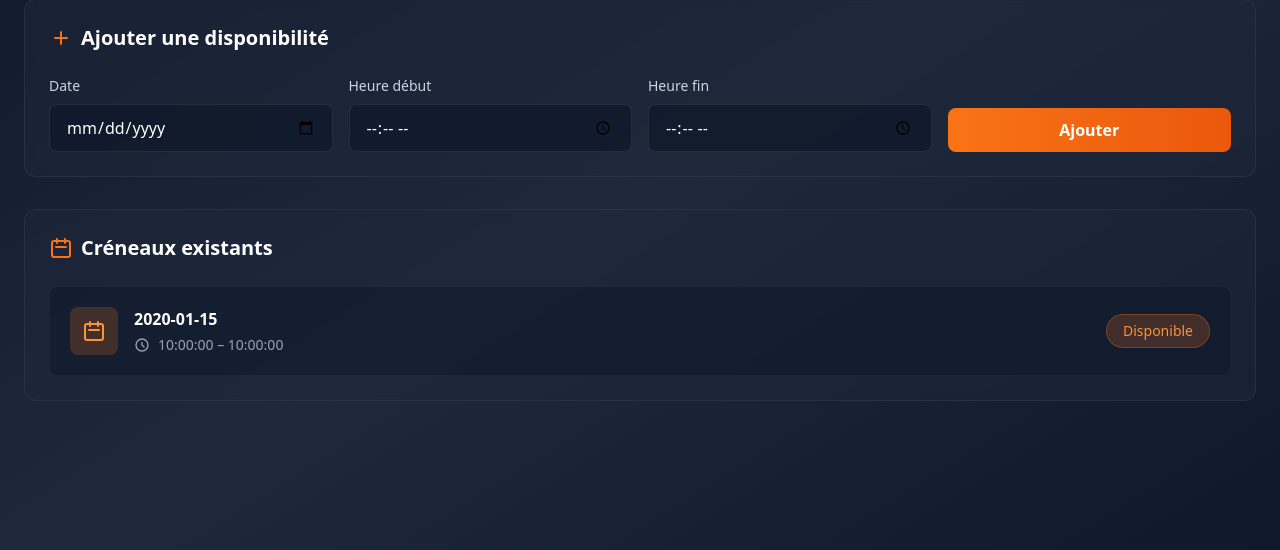
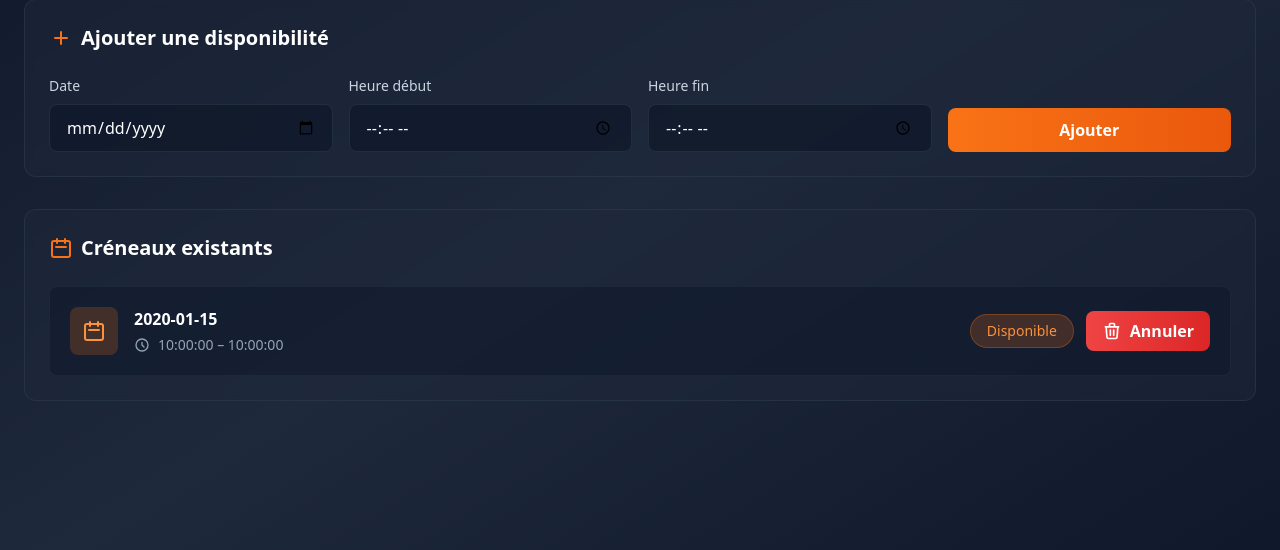
Before and after one commit to YounessAitJamaa/CoachPro, a PHP site: page /coach/disponibilites.php in a window 1280 px wide. Shown: the part 210-760 px from the top of the page. Run offline with PHP 8.4, Linux system fonts and the light colour scheme; the visitor is signed in with stand-in values (Sample User, id 1); tables that the repository leaves empty hold one stand-in row (values such as "Sample post"); some libraries are stand-ins or nearby versions.

Commit message:
Add logic for delete dispo

```diff
--- a/coach/disponibilites.php
+++ b/coach/disponibilites.php
@@ -147,7 +147,7 @@
             <div class="space-y-4">
 
                 <!-- Updated slot cards with better styling and hover effects -->
-                 <?php while($row = mysqli_fetch_assoc($res_dis)): ?>
+                <?php while($row = mysqli_fetch_assoc($res_dis)): ?>
                     <div class="flex items-center justify-between bg-slate-900/50 border border-slate-700/30 rounded-lg p-5 hover:border-orange-500/50 transition-all duration-300">
                         <div class="flex items-center gap-4">
                             <div class="w-12 h-12 bg-orange-500/20 rounded-lg flex items-center justify-center">
@@ -165,7 +165,17 @@
                                 </div>
                             </div>
                         </div>
-                        <span class="px-4 py-1.5 bg-orange-500/20 border border-orange-500/30 text-orange-400 font-medium text-sm rounded-full">Disponible</span>
+                        <div class="flex items-center gap-3">
+                            <span class="px-4 py-1.5 bg-orange-500/20 border border-orange-500/30 text-orange-400 font-medium text-sm rounded-full">Disponible</span>
+                            <a href="delete_disponibilite.php?id=<?= $row['id_disponibilite'] ?>"
+                            onclick="return confirm('Êtes-vous sûr de vouloir annuler cette disponibilité ?')"
+                            class="inline-flex items-center gap-2 px-4 py-2 bg-gradient-to-r from-red-500 to-red-600 text-white font-semibold rounded-lg hover:shadow-lg hover:shadow-red-500/20 transition-all duration-300 hover:scale-105">
+                                <svg class="w-5 h-5" fill="none" stroke="currentColor" viewBox="0 0 24 24">
+                                    <path stroke-linecap="round" stroke-linejoin="round" stroke-width="2" d="M19 7l-.867 12.142A2 2 0 0116.138 21H7.862a2 2 0 01-1.995-1.858L5 7m5 4v6m4-6v6m1-10V4a1 1 0 00-1-1h-4a1 1 0 00-1 1v3M4 7h16"/>
+                                </svg>
+                                Annuler
+                            </a>
+                        </div>
                     </div>
                 <?php endwhile; ?>
             </div>
```
Also changed, not shown: coach/delete_disponibilite.php (added, +26 -0 lines).
